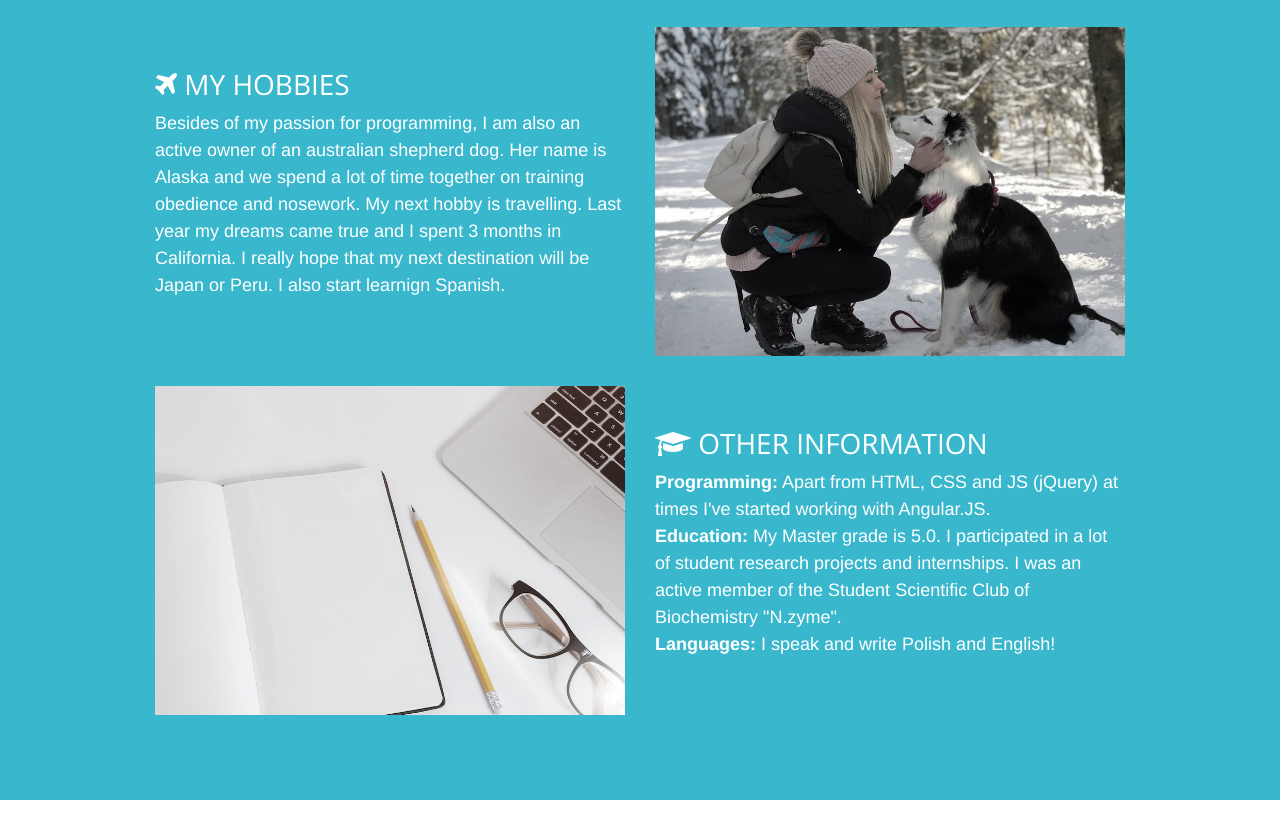
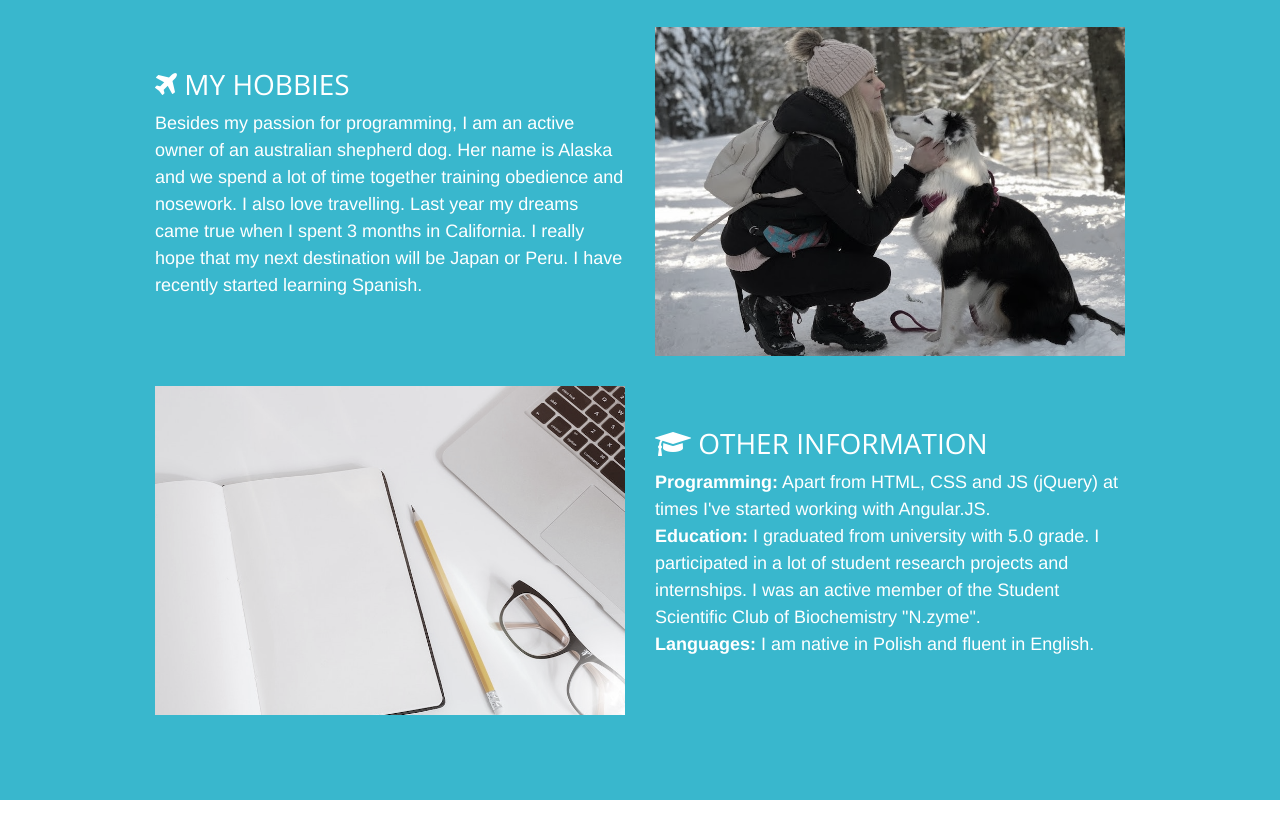
Before and after one commit to gracka92/gracka92.github.io, a plain HTML site: page index.html in a window 1280 px wide. Shown: the part 1344-2182 px from the top of the page. Drawn offline with nearby package versions, Linux system fonts and the light colour scheme.

Commit message:
description fixes

```diff
--- a/index.html
+++ b/index.html
@@ -93,7 +93,7 @@
       <div class="col-lg-6 col-sm-12 centeredvert">
         <div class="textaboutme">
           <h3><i class="fa fa-plane"></i> My hobbies</h3>
-          <p>Besides of my passion for programming, I am also an active owner of an australian shepherd dog. Her name is Alaska and we spend a lot of time together on training obedience and nosework. My next hobby is travelling. Last year my dreams came true and I spent 3 months in California. I really hope that my next destination will be Japan or Peru. I also start learnign Spanish. </p>
+          <p>Besides my passion for programming, I am an active owner of an australian shepherd dog. Her name is Alaska and we spend a lot of time together training obedience and nosework. I also love travelling. Last year my dreams came true when I spent 3 months in California. I really hope that my next destination will be Japan or Peru. I have recently started learning Spanish. </p>
         </div>
       </div>
       <div class="col-lg-6 col-sm-12">
@@ -111,8 +111,8 @@
           <h3> <i class="fa fa-graduation-cap"> </i> Other information</h3>
           <ul class="list-unstyled">
             <li><span class="color-main">Programming:</span> Apart from HTML, CSS and JS (jQuery) at times I've started working with Angular.JS. </li>
-            <li><span class="color-main">Education:</span> My Master grade is 5.0. I participated in a lot of student research projects and internships. I was an active member of the Student Scientific Club of Biochemistry "N.zyme".</li>
-            <li><span class="color-main">Languages:</span> I speak and write Polish and English!</li>
+            <li><span class="color-main">Education:</span> I graduated from university with 5.0 grade. I participated in a lot of student research projects and internships. I was an active member of the Student Scientific Club of Biochemistry "N.zyme".</li>
+            <li><span class="color-main">Languages:</span> I am native in Polish and fluent in English.</li>
           </ul>
         </div>
 
```
